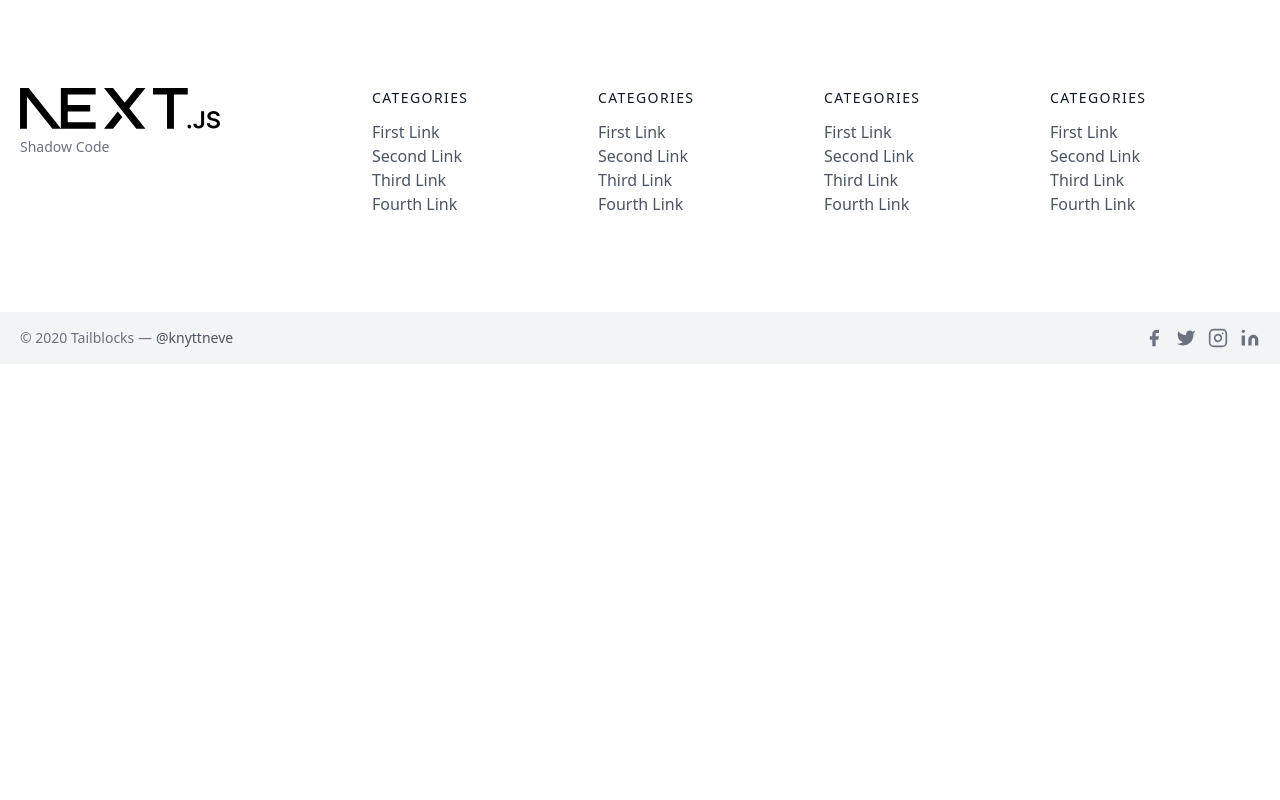
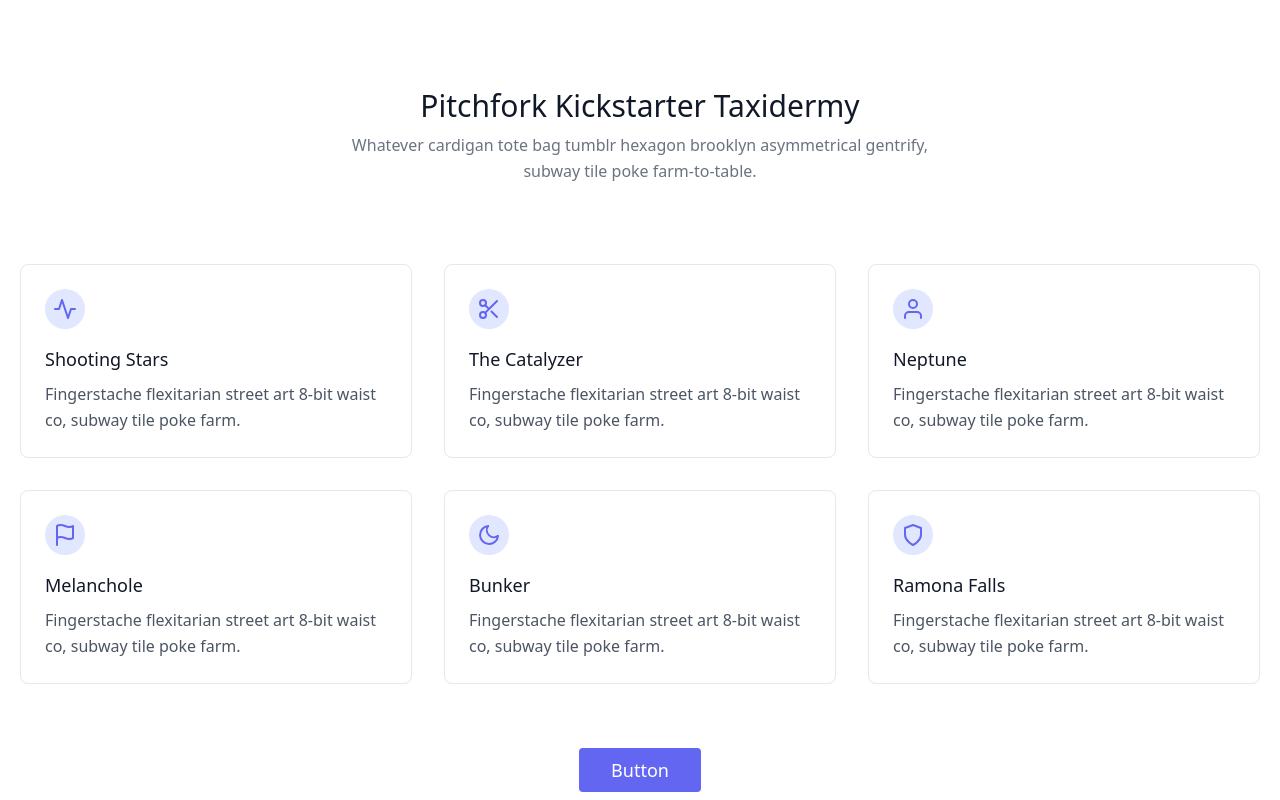
Before and after one commit to Shadow-Blaxe-123/E-commerce, a Next.js app: page / in a window 1280 px wide. Shown: the part 380-1180 px from the top of the page. Before the commit the page ends 800 px from the top, so only its background shows below. Built offline with nearby package versions, Linux system fonts and the light colour scheme.

Commit message:
Added a placeholder content section in home page.

```diff
--- a/pages/components/Content.js
+++ b/pages/components/Content.js
@@ -2,6 +2,87 @@
 
 export const Content = () => {
   return (
-    <div>Content</div>
+    <div>
+      <section className="text-gray-600 body-font">
+  <div className="container px-5 py-24 mx-auto">
+    <div className="flex flex-wrap w-full mb-20 flex-col items-center text-center">
+      <h1 className="sm:text-3xl text-2xl font-medium title-font mb-2 text-gray-900">Pitchfork Kickstarter Taxidermy</h1>
+      <p className="lg:w-1/2 w-full leading-relaxed text-gray-500">Whatever cardigan tote bag tumblr hexagon brooklyn asymmetrical gentrify, subway tile poke farm-to-table.</p>
+    </div>
+    <div className="flex flex-wrap -m-4">
+      <div className="xl:w-1/3 md:w-1/2 p-4">
+        <div className="border border-gray-200 p-6 rounded-lg">
+          <div className="w-10 h-10 inline-flex items-center justify-center rounded-full bg-indigo-100 text-indigo-500 mb-4">
+            <svg fill="none" stroke="currentColor" stroke-linecap="round" stroke-linejoin="round" stroke-width="2" className="w-6 h-6" viewBox="0 0 24 24">
+              <path d="M22 12h-4l-3 9L9 3l-3 9H2"></path>
+            </svg>
+          </div>
+          <h2 className="text-lg text-gray-900 font-medium title-font mb-2">Shooting Stars</h2>
+          <p className="leading-relaxed text-base">Fingerstache flexitarian street art 8-bit waist co, subway tile poke farm.</p>
+        </div>
+      </div>
+      <div className="xl:w-1/3 md:w-1/2 p-4">
+        <div className="border border-gray-200 p-6 rounded-lg">
+          <div className="w-10 h-10 inline-flex items-center justify-center rounded-full bg-indigo-100 text-indigo-500 mb-4">
+            <svg fill="none" stroke="currentColor" stroke-linecap="round" stroke-linejoin="round" stroke-width="2" className="w-6 h-6" viewBox="0 0 24 24">
+              <circle cx="6" cy="6" r="3"></circle>
+              <circle cx="6" cy="18" r="3"></circle>
+              <path d="M20 4L8.12 15.88M14.47 14.48L20 20M8.12 8.12L12 12"></path>
+            </svg>
+          </div>
+          <h2 className="text-lg text-gray-900 font-medium title-font mb-2">The Catalyzer</h2>
+          <p className="leading-relaxed text-base">Fingerstache flexitarian street art 8-bit waist co, subway tile poke farm.</p>
+        </div>
+      </div>
+      <div className="xl:w-1/3 md:w-1/2 p-4">
+        <div className="border border-gray-200 p-6 rounded-lg">
+          <div className="w-10 h-10 inline-flex items-center justify-center rounded-full bg-indigo-100 text-indigo-500 mb-4">
+            <svg fill="none" stroke="currentColor" stroke-linecap="round" stroke-linejoin="round" stroke-width="2" className="w-6 h-6" viewBox="0 0 24 24">
+              <path d="M20 21v-2a4 4 0 00-4-4H8a4 4 0 00-4 4v2"></path>
+              <circle cx="12" cy="7" r="4"></circle>
+            </svg>
+          </div>
+          <h2 className="text-lg text-gray-900 font-medium title-font mb-2">Neptune</h2>
+          <p className="leading-relaxed text-base">Fingerstache flexitarian street art 8-bit waist co, subway tile poke farm.</p>
+        </div>
+      </div>
+      <div className="xl:w-1/3 md:w-1/2 p-4">
+        <div className="border border-gray-200 p-6 rounded-lg">
+          <div className="w-10 h-10 inline-flex items-center justify-center rounded-full bg-indigo-100 text-indigo-500 mb-4">
+            <svg fill="none" stroke="currentColor" stroke-linecap="round" stroke-linejoin="round" stroke-width="2" className="w-6 h-6" viewBox="0 0 24 24">
+              <path d="M4 15s1-1 4-1 5 2 8 2 4-1 4-1V3s-1 1-4 1-5-2-8-2-4 1-4 1zM4 22v-7"></path>
+            </svg>
+          </div>
+          <h2 className="text-lg text-gray-900 font-medium title-font mb-2">Melanchole</h2>
+          <p className="leading-relaxed text-base">Fingerstache flexitarian street art 8-bit waist co, subway tile poke farm.</p>
+        </div>
+      </div>
+      <div className="xl:w-1/3 md:w-1/2 p-4">
+        <div className="border border-gray-200 p-6 rounded-lg">
+          <div className="w-10 h-10 inline-flex items-center justify-center rounded-full bg-indigo-100 text-indigo-500 mb-4">
+            <svg fill="none" stroke="currentColor" stroke-linecap="round" stroke-linejoin="round" stroke-width="2" className="w-6 h-6" viewBox="0 0 24 24">
+              <path d="M21 12.79A9 9 0 1111.21 3 7 7 0 0021 12.79z"></path>
+            </svg>
+          </div>
+          <h2 className="text-lg text-gray-900 font-medium title-font mb-2">Bunker</h2>
+          <p className="leading-relaxed text-base">Fingerstache flexitarian street art 8-bit waist co, subway tile poke farm.</p>
+        </div>
+      </div>
+      <div className="xl:w-1/3 md:w-1/2 p-4">
+        <div className="border border-gray-200 p-6 rounded-lg">
+          <div className="w-10 h-10 inline-flex items-center justify-center rounded-full bg-indigo-100 text-indigo-500 mb-4">
+            <svg fill="none" stroke="currentColor" stroke-linecap="round" stroke-linejoin="round" stroke-width="2" className="w-6 h-6" viewBox="0 0 24 24">
+              <path d="M12 22s8-4 8-10V5l-8-3-8 3v7c0 6 8 10 8 10z"></path>
+            </svg>
+          </div>
+          <h2 className="text-lg text-gray-900 font-medium title-font mb-2">Ramona Falls</h2>
+          <p className="leading-relaxed text-base">Fingerstache flexitarian street art 8-bit waist co, subway tile poke farm.</p>
+        </div>
+      </div>
+    </div>
+    <button className="flex mx-auto mt-16 text-white bg-indigo-500 border-0 py-2 px-8 focus:outline-none hover:bg-indigo-600 rounded text-lg">Button</button>
+  </div>
+</section>
+    </div>
   )
 }
--- a/pages/index.js
+++ b/pages/index.js
@@ -2,6 +2,7 @@
 import Head from 'next/head'
 import Navbar from './components/Navbar'
 import Footer from './components/Footer'
+import { Content } from './components/Content'
 
 
 export default function Home() {
@@ -15,6 +16,7 @@
       <div>
         <img src='/Home.jpg' alt='Img'/>
       </div>
+      <Content/>
       <Footer/>
     </>
   )
```
